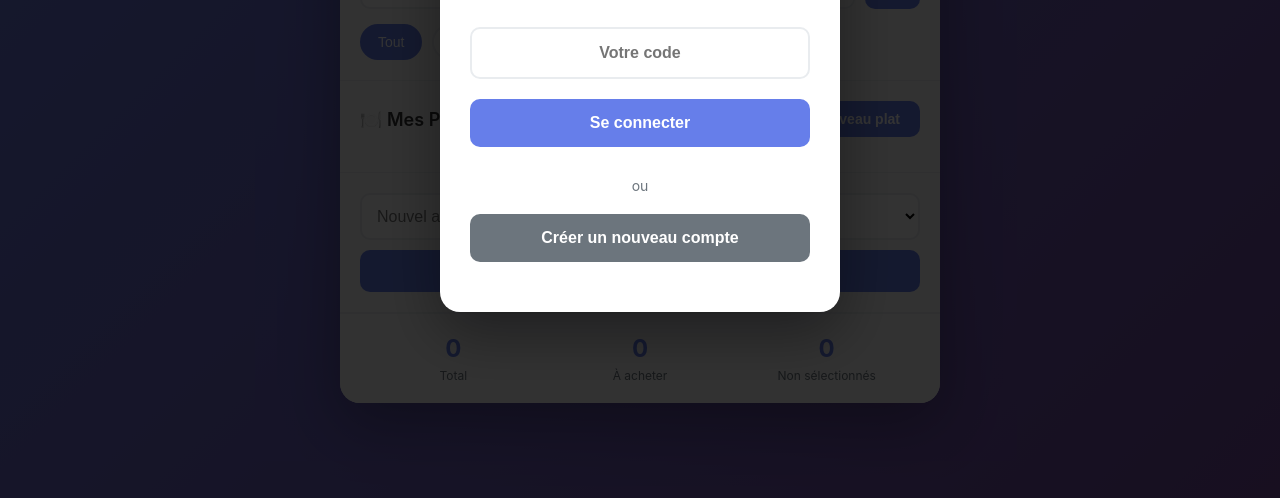
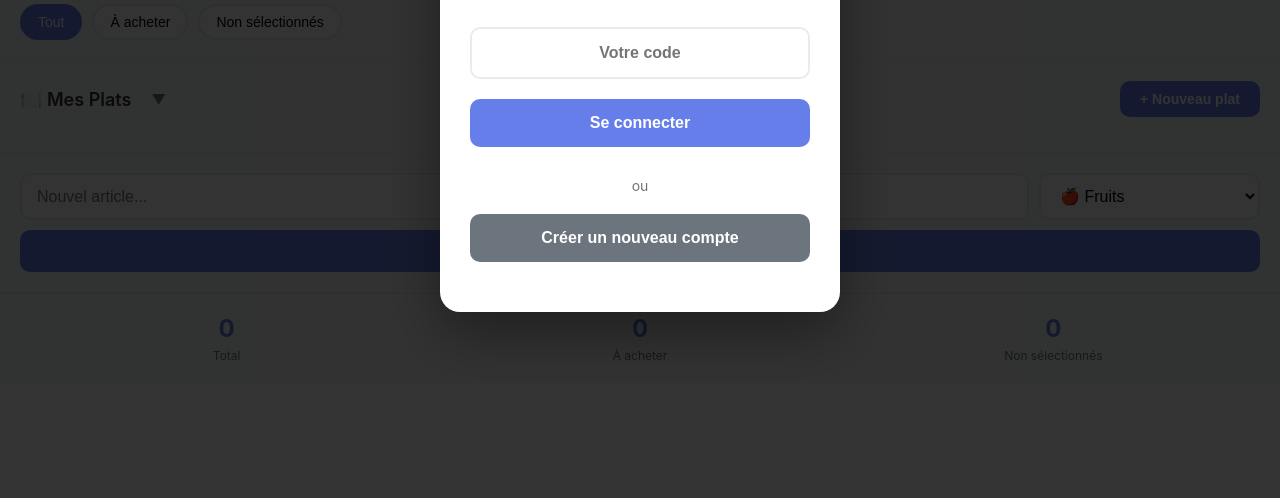
Before and after one commit to garamino/Garam-Shopping-List, a plain HTML site: page liste-courses.html in a window 1280 px wide. Shown: the part 302-800 px from the top of the page. Drawn offline with Linux system fonts and the light colour scheme.

Commit message:
Add files via upload

```diff
--- a/liste-courses.html
+++ b/liste-courses.html
@@ -23,18 +23,20 @@
 
         body {
             font-family: -apple-system, BlinkMacSystemFont, 'Segoe UI', Roboto, Oxygen, Ubuntu, Cantarell, sans-serif;
-            background: linear-gradient(135deg, #667eea 0%, #764ba2 100%);
+            background: white;
             min-height: 100vh;
-            padding: 20px;
+            margin: 0;
+            padding: 0;
         }
 
         .container {
-            max-width: 600px;
-            margin: 0 auto;
+            max-width: 100%;
+            margin: 0;
             background: white;
-            border-radius: 20px;
-            box-shadow: 0 20px 60px rgba(0,0,0,0.3);
+            border-radius: 0;
+            box-shadow: none;
             overflow: hidden;
+            min-height: 100vh;
         }
 
         .header {
```
